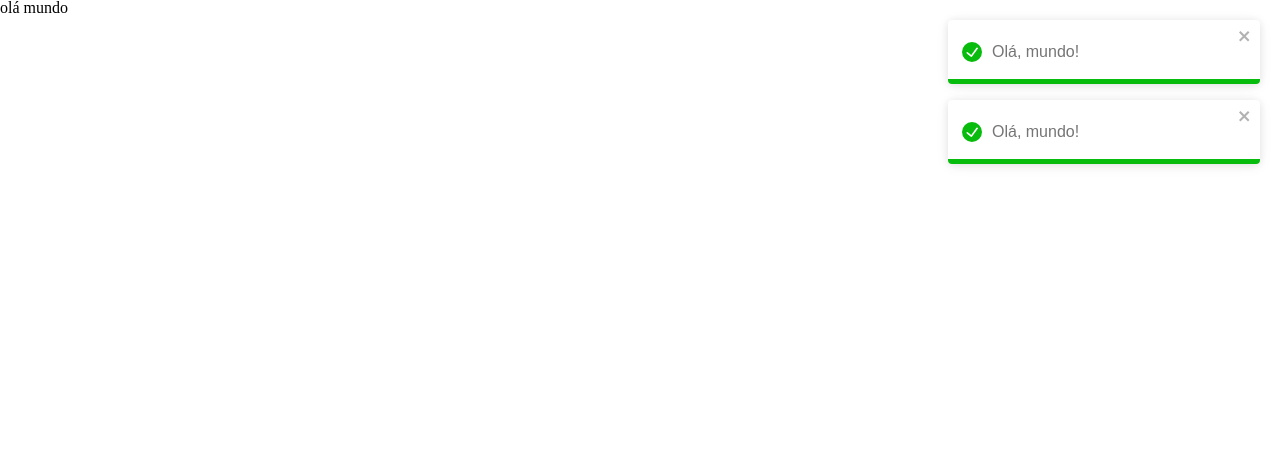
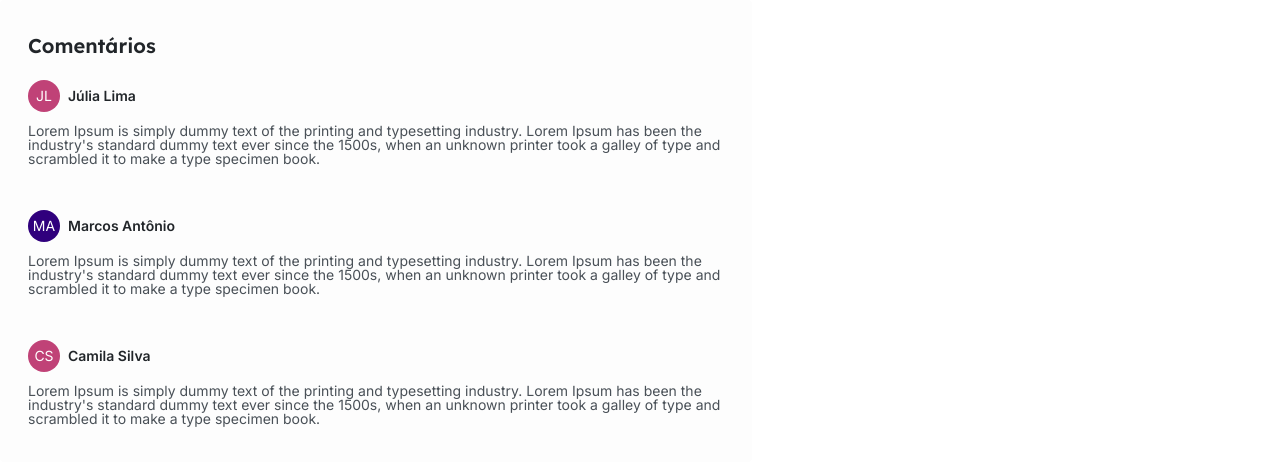
Before and after one commit to Fernando-Scramignon/Motors-Shop, a React (Vite) app: page / in a window 1280 px wide. Shown: the top 466 px of the page. Built offline with nearby package versions, Linux system fonts and the light colour scheme.

Commit message:
feat/ listagem de comments feita

```diff
--- a/src/components/Comments/index.tsx
+++ b/src/components/Comments/index.tsx
@@ -1,3 +1,61 @@
-function Comments() {}
+import { useEffect, useState } from "react";
+import {
+    StyledComment,
+    StyledCommentInput,
+    StyledComments,
+    StyledCommentsDiv,
+    StyledUsername,
+} from "./style";
+
+interface IUserComment {
+    username: string;
+}
+
+interface IComments {
+    comment: string;
+    user: IUserComment;
+}
+
+interface ICommentsProps {
+    comments: IComments[];
+}
+
+function Comments({ comments }: ICommentsProps) {
+    // Adicionar dependencia futuramente, provavelmente o product
+    function setInitialLetters(username: string) {
+        return username
+            .split(" ")
+            .slice(0, 2)
+            .map((elem) => elem[0].toUpperCase())
+            .join("");
+    }
+
+    return (
+        <StyledCommentsDiv>
+            <StyledComments>
+                <h6>Comentários</h6>
+                <ul>
+                    {comments?.map((comment) => (
+                        <StyledComment>
+                            <StyledUsername
+                                background={`var(${
+                                    "--random-" +
+                                    Math.floor(Math.random() * 12 + 1)
+                                })`}
+                            >
+                                <span>
+                                    {setInitialLetters(comment.user.username)}
+                                </span>
+                                <p>{comment.user.username}</p>
+                            </StyledUsername>
+                            <p>{comment.comment}</p>
+                        </StyledComment>
+                    ))}
+                </ul>
+            </StyledComments>
+            <StyledCommentInput></StyledCommentInput>
+        </StyledCommentsDiv>
+    );
+}
 
 export default Comments;
--- a/src/components/Comments/style.ts
+++ b/src/components/Comments/style.ts
@@ -1 +1,87 @@
 import styled from "styled-components";
+
+interface IThemeProps {
+    background?: string;
+}
+
+export const StyledCommentsDiv = styled.div`
+    display: flex;
+    flex-direction: column;
+    gap: 42px;
+
+    @media (min-width: 768px) {
+        gap: 33px;
+    }
+`;
+
+export const StyledComments = styled.div`
+    width: 90%;
+    max-width: 752px;
+    display: flex;
+    flex-direction: column;
+    gap: 24px;
+    align-items: flex-start;
+    padding: 36px 28px 36px 28px;
+    background-color: var(--grey-10);
+    border-radius: 4px;
+    > h6 {
+        font-family: "Lexend";
+        font-style: normal;
+        font-weight: 600;
+        font-size: 20px;
+        color: var(--grey-1);
+    }
+
+    > ul {
+        display: flex;
+        flex-direction: column;
+        gap: 44px;
+    }
+`;
+
+export const StyledComment = styled.li`
+    display: flex;
+    flex-direction: column;
+    gap: 12px;
+
+    > p {
+        font-family: "Inter";
+        font-style: normal;
+        font-weight: 400;
+        font-size: 14px;
+        color: var(--grey-2);
+    }
+`;
+
+export const StyledUsername = styled.div`
+    display: flex;
+    align-items: center;
+    gap: 8px;
+    width: 100%;
+    font-family: "Inter", sans-serif;
+    font-style: normal;
+    font-weight: 500;
+    font-size: 14px;
+
+    > span {
+        display: flex;
+        justify-content: center;
+        align-items: center;
+        min-width: 32px;
+        width: 32px;
+        height: 32px;
+        background-color: ${({ background }: IThemeProps) => background};
+        border-radius: 150px;
+        color: var(--white-fixed);
+    }
+
+    > p {
+        overflow: hidden;
+        white-space: nowrap;
+        text-overflow: ellipsis;
+        font-weight: 600;
+        color: var(--grey-1);
+    }
+`;
+
+export const StyledCommentInput = styled.div``;
--- a/src/routes/index.tsx
+++ b/src/routes/index.tsx
@@ -1,13 +1,39 @@
 import { Routes, Route } from "react-router-dom";
 import { toast } from "react-toastify";
+import Comments from "../components/Comments";
+
+let data = [
+    {
+        comment:
+            "Lorem Ipsum is simply dummy text of the printing and typesetting industry. Lorem Ipsum has been the industry's standard dummy text ever since the 1500s, when an unknown printer took a galley of type and scrambled it to make a type specimen book.",
+        user: {
+            username: "Júlia Lima",
+        },
+    },
+    {
+        comment:
+            "Lorem Ipsum is simply dummy text of the printing and typesetting industry. Lorem Ipsum has been the industry's standard dummy text ever since the 1500s, when an unknown printer took a galley of type and scrambled it to make a type specimen book.",
+        user: {
+            username: "Marcos Antônio",
+        },
+    },
+    {
+        comment:
+            "Lorem Ipsum is simply dummy text of the printing and typesetting industry. Lorem Ipsum has been the industry's standard dummy text ever since the 1500s, when an unknown printer took a galley of type and scrambled it to make a type specimen book.",
+        user: {
+            username: "Camila Silva",
+        },
+    },
+];
 
 function Router() {
     return (
         <Routes>
-            <>
+            {/* <>
                 <Route path="/" element={<h1>olá mundo</h1>} />
                 {toast.success("Olá, mundo!")}
-            </>
+            </> */}
+            <Route path="/" element={<Comments comments={data} />} />
         </Routes>
     );
 }
```
